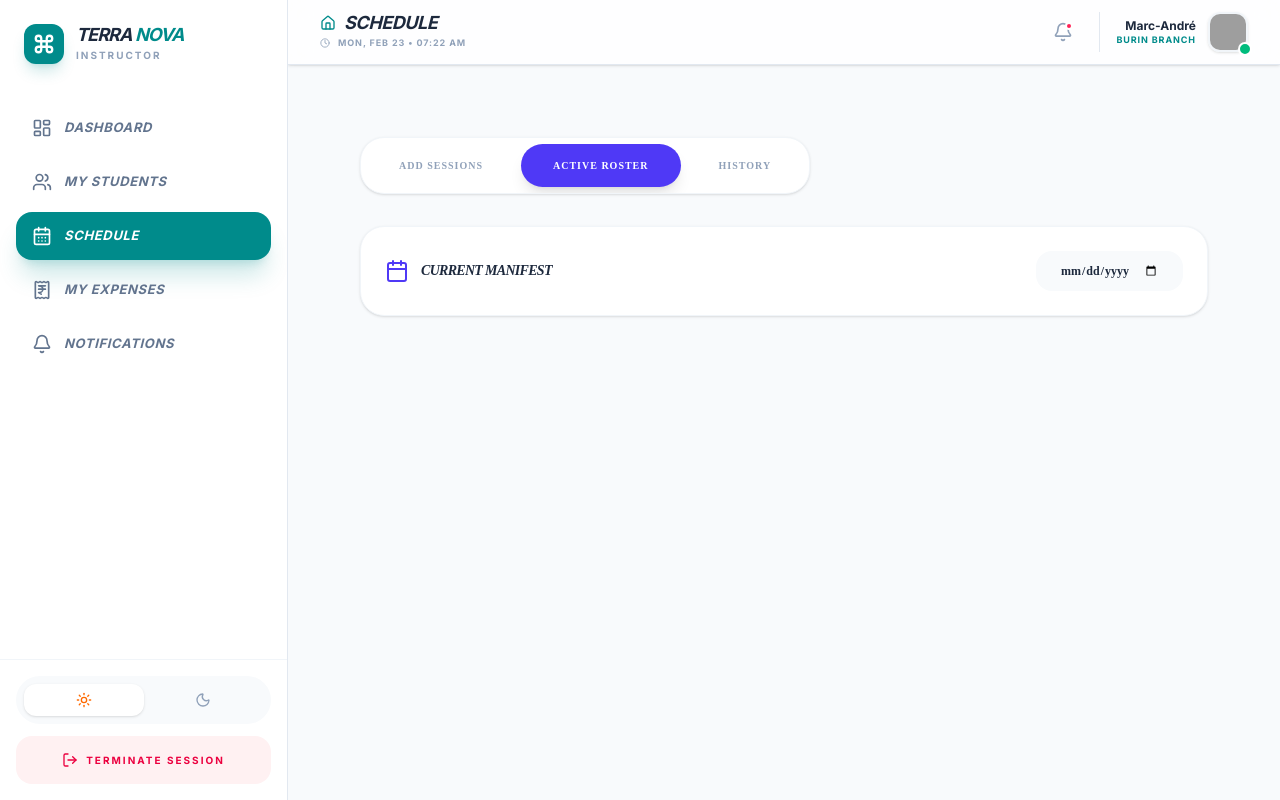
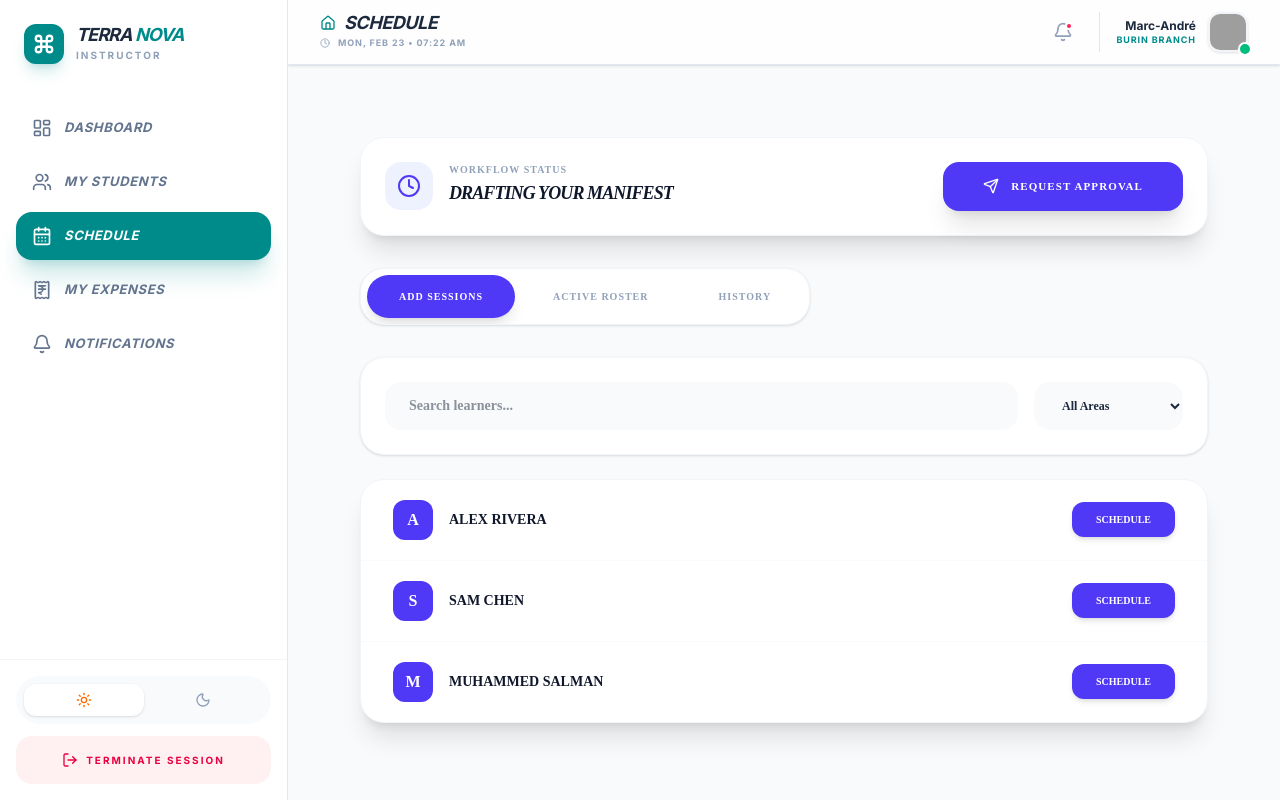
Before and after one commit to Stalfatech/Driving-School, a React (Vite) app in the folder tn-drivers-training/: page /instructor/schedule in a window 1280 px wide. Built offline with nearby package versions, Linux system fonts and the light colour scheme; grey boxes are pictures that could not be loaded.

Commit message:
uupdated with admin approval buttons

```diff
--- a/tn-drivers-training/src/pages/instructor/MySchedule.jsx
+++ b/tn-drivers-training/src/pages/instructor/MySchedule.jsx
@@ -1,21 +1,24 @@
-import React, { useState } from 'react';
+import React, { useState, useEffect, useMemo } from 'react';
 import {
   CheckCircle, Clock, MapPin, Eye,
   Search, CalendarDays, Edit3, X,
   RotateCcw, History, Calendar as CalendarIcon,
-  ChevronLeft, ChevronRight, UserPlus
+  ChevronLeft, ChevronRight, Send, ShieldCheck, Timer, Lock
 } from "lucide-react";
 import InstructorStudentDetail from "../../components/instructor/InstructorStudentDetail";
 
 const InstructorSchedule = () => {
-  // --- STATES ---
-  const [activeTab, setActiveTab] = useState("active");
+  // --- 1. STATES ---
+  const [activeTab, setActiveTab] = useState("book");
   const [query, setQuery] = useState("");
   const [filterArea, setFilterArea] = useState("All Areas");
   const [scheduleDateFilter, setScheduleDateFilter] = useState("");
   const [historyDateFilter, setHistoryDateFilter] = useState("");
 
-  // MODAL STATES
+  // ROSTER STATUS: Draft -> Pending -> Approved
+  const [rosterStatus, setRosterStatus] = useState("Draft");
+
+  // MODAL & UI STATES
   const [editingSession, setEditingSession] = useState(null);
   const [selectedForSchedule, setSelectedForSchedule] = useState(null);
   const [viewingStudent, setViewingStudent] = useState(null);
@@ -32,52 +35,61 @@ const InstructorSchedule = () => {
   const burinAreas = ["All Areas", "Burin Bay Arm", "Burin Heritage", "Salt Pond", "Epworth"];
 
   const [studentPool] = useState([
-    { id: 'STU-101', name: "Alex Rivera", area: "Burin Heritage", pickup: "Heritage Museum", email: "alex@drive.com", progress: 65, licenseClass: "Class 5 GDL", balanceCAD: 150, evaluations: [] },
-    { id: 'STU-102', name: "Sam Chen", area: "Salt Pond", pickup: "Main Gate", email: "sam@drive.com", progress: 30, licenseClass: "Class 7", balanceCAD: 200, evaluations: [] },
-    { id: 'STU-104', name: "Muhammed Salman", area: "Salt Pond", pickup: "Residence Lot 4", email: "salman@tech.com", progress: 40, licenseClass: "Class 5", balanceCAD: 0, evaluations: [] },
+    { id: 'STU-101', name: "Alex Rivera", area: "Burin Heritage", pickup: "Heritage Museum", email: "alex@drive.com", progress: 65, licenseClass: "Class 5 GDL" },
+    { id: 'STU-102', name: "Sam Chen", area: "Salt Pond", pickup: "Main Gate", email: "sam@drive.com", progress: 30, licenseClass: "Class 7" },
+    { id: 'STU-104', name: "Muhammed Salman", area: "Salt Pond", pickup: "Residence Lot 4", email: "salman@tech.com", progress: 40, licenseClass: "Class 5" },
   ]);
 
   const [scheduledStudents, setScheduledStudents] = useState([]);
   const [formData, setFormData] = useState({ date: adminAssignment.startDate, startTime: "09:00", endTime: "10:00" });
 
-  // --- LOGIC: FILTERS ---
-  const availableStudents = studentPool.filter(s => {
+  // --- 2. DUMMY AUTO-APPROVAL LOGIC ---
+  useEffect(() => {
+    if (rosterStatus === "Pending") {
+      const timer = setTimeout(() => {
+        setRosterStatus("Approved");
+        setActiveTab("active");
+      }, 5000);
+      return () => clearTimeout(timer);
+    }
+  }, [rosterStatus]);
+
+  // --- 3. LOGIC: FILTERS & SCOPE FIX ---
+  const availableStudents = useMemo(() => {
+    return studentPool.filter(s => {
       const matchesSearch = s.name.toLowerCase().includes(query.toLowerCase());
       const matchesArea = filterArea === "All Areas" || s.area === filterArea;
       const isAlreadyScheduled = scheduledStudents.find(ss => ss.id === s.id && ss.status === 'Active');
       return matchesSearch && matchesArea && !isAlreadyScheduled;
     });
+  }, [query, filterArea, scheduledStudents, studentPool]);
+
+  // FIX: Define currentStudents here so it's globally available to the render
+  const currentStudents = useMemo(() => {
+    return availableStudents.slice((currentPage - 1) * itemsPerPage, currentPage * itemsPerPage);
+  }, [availableStudents, currentPage]);
 
   const activeList = scheduledStudents.filter(s => s.status === 'Active' && (scheduleDateFilter === "" || s.date === scheduleDateFilter));
   const historyList = scheduledStudents.filter(s => s.status === 'Completed' && (historyDateFilter === "" || s.date === historyDateFilter));
 
-  const currentStudents = availableStudents.slice((currentPage - 1) * itemsPerPage, currentPage * itemsPerPage);
-  const totalPages = Math.ceil(availableStudents.length / itemsPerPage);
-
-  // --- HANDLERS ---
-
-  // 1. Open Edit Modal with Data
-  const startEdit = (session) => {
-    setEditingSession(session);
-    // Split "09:00 - 10:00" into two separate values for the time inputs
-    const times = session.timeSlot.split(" - ");
-    setFormData({
-      date: session.date,
-      startTime: times[0],
-      endTime: times[1]
-    });
+  // --- 4. HANDLERS ---
+  const handleRequestApproval = () => {
+    if (scheduledStudents.length === 0) return alert("Please assign students first.");
+    setRosterStatus("Pending");
   };
 
-  // 2. Save the Edited Data
+  const startEdit = (session) => {
+    if (rosterStatus === "Pending") return;
+    setEditingSession(session);
+    const times = session.timeSlot.split(" - ");
+    setFormData({ date: session.date, startTime: times[0], endTime: times[1] });
+  };
+
   const handleUpdate = () => {
     setScheduledStudents(prev => prev.map(s =>
-      s.id === editingSession.id
-      ? { ...s, date: formData.date, timeSlot: `${formData.startTime} - ${formData.endTime}` }
-      : s
+      s.id === editingSession.id ? { ...s, date: formData.date, timeSlot: `${formData.startTime} - ${formData.endTime}` } : s
     ));
     setEditingSession(null);
-    // Reset form to defaults
-    setFormData({ date: adminAssignment.startDate, startTime: "09:00", endTime: "10:00" });
   };
 
   const confirmSchedule = (student) => {
@@ -87,17 +99,47 @@ const InstructorSchedule = () => {
   };
 
   const toggleStatus = (id) => {
+    if (rosterStatus !== "Approved") return;
     setScheduledStudents(prev => prev.map(item => item.id === id ? { ...item, status: item.status === 'Completed' ? 'Active' : 'Completed' } : item));
   };
 
   return (
-    <div className="flex-1 bg-slate-50 dark:bg-gray-950 min-h-screen font-['Lexend'] transition-colors duration-300 pb-20">
-      <main className="p-4 md:p-10 max-w-7xl mx-auto space-y-6 md:space-y-8">
+    <div className="flex-1 bg-slate-50 dark:bg-gray-950 min-h-screen font-['Lexend'] transition-colors duration-300 pb-20 text-slate-900 dark:text-white">
+      <main className="p-4 md:p-10 max-w-7xl mx-auto space-y-8">
+
+        {/* APPROVAL STATUS BAR */}
+        <div className="flex flex-col md:flex-row justify-between items-center bg-white dark:bg-slate-900 p-6 rounded-3xl border border-slate-100 dark:border-slate-800 shadow-xl gap-4">
+          <div className="flex items-center gap-4">
+            <div className={`p-3 rounded-2xl transition-all duration-500 ${rosterStatus === "Approved" ? "bg-emerald-500 text-white shadow-lg shadow-emerald-200" : "bg-indigo-50 text-indigo-600 dark:bg-slate-800"}`}>
+              {rosterStatus === "Draft" && <Clock size={24} />}
+              {rosterStatus === "Pending" && <Timer size={24} className="animate-spin" />}
+              {rosterStatus === "Approved" && <ShieldCheck size={24} />}
+            </div>
+            <div>
+              <p className="text-[10px] font-black uppercase text-slate-400 tracking-widest leading-none mb-1">Workflow Status</p>
+              <h4 className="text-lg font-black uppercase italic tracking-tighter">
+                {rosterStatus === "Draft" && "Drafting Your Manifest"}
+                {rosterStatus === "Pending" && "Awaiting Admin Approval..."}
+                {rosterStatus === "Approved" && "Admin Approved"}
+              </h4>
+            </div>
+          </div>
+
+          {rosterStatus === "Draft" && (
+            <button onClick={handleRequestApproval} className="w-full md:w-auto px-10 py-4 bg-indigo-600 text-white rounded-2xl font-black text-[11px] uppercase tracking-widest flex items-center justify-center gap-3 hover:bg-indigo-700 transition-all shadow-xl active:scale-95">
+              <Send size={16}/> Request Approval
+            </button>
+          )}
+        </div>
 
         {/* TAB NAVIGATION */}
         <div className="flex bg-white dark:bg-slate-900 p-1.5 rounded-2xl md:rounded-3xl shadow-sm border border-slate-100 dark:border-slate-800 w-full md:w-fit gap-1.5 overflow-hidden">
           {["book", "active", "history"].map((tab) => (
-            <button key={tab} onClick={() => setActiveTab(tab)} className={`flex-1 md:flex-none px-3 md:px-8 py-2.5 md:py-3.5 rounded-xl md:rounded-full text-[9px] md:text-[10px] font-black uppercase tracking-widest transition-all duration-300 ${activeTab === tab ? "bg-indigo-600 text-white shadow-lg" : "text-slate-400 hover:text-indigo-600 dark:hover:bg-slate-800"}`}>
+            <button
+              key={tab}
+              onClick={() => setActiveTab(tab)}
+              className={`flex-1 md:flex-none px-8 py-3.5 rounded-xl md:rounded-full text-[10px] font-black uppercase tracking-widest transition-all duration-300 ${activeTab === tab ? "bg-indigo-600 text-white shadow-lg" : "text-slate-400 hover:text-indigo-600 dark:hover:bg-slate-800"}`}
+            >
               {tab === "book" ? "Add Sessions" : tab === "active" ? "Active Roster" : "History"}
             </button>
           ))}
@@ -112,17 +154,21 @@ const InstructorSchedule = () => {
                 {burinAreas.map(area => <option key={area} value={area}>{area}</option>)}
               </select>
             </div>
-            <div className="bg-white dark:bg-slate-900 rounded-3xl border border-slate-100 dark:border-slate-800 shadow-xl overflow-hidden">
-              <table className="w-full text-left">
+            <div className="bg-white dark:bg-slate-900 rounded-3xl border border-slate-100 dark:border-slate-800 shadow-xl overflow-hidden overflow-x-auto">
+              <table className="w-full text-left min-w-100">
                 <tbody className="divide-y divide-slate-50 dark:divide-gray-800">
                   {currentStudents.map(s => (
                     <tr key={s.id} className="hover:bg-indigo-50/30 dark:hover:bg-indigo-900/10 transition-all">
-                      <td className="px-8 py-5 flex items-center gap-4 text-slate-800 dark:text-slate-100">
+                      <td className="px-8 py-5 flex items-center gap-4">
                         <div className="size-10 rounded-xl bg-indigo-600 text-white flex items-center justify-center font-bold">{s.name.charAt(0)}</div>
-                        <span className="text-sm font-bold">{s.name}</span>
+                        <span className="text-sm font-bold uppercase">{s.name}</span>
                       </td>
                       <td className="px-8 py-5 text-right">
-                        <button onClick={() => { setSelectedForSchedule(s); setFormData({ ...formData, date: adminAssignment.startDate }); }} className="px-6 py-2.5 bg-indigo-600 text-white rounded-xl font-black text-[10px] uppercase hover:bg-indigo-700 transition-all shadow-md">Schedule</button>
+                        {rosterStatus === "Draft" ? (
+                           <button onClick={() => { setSelectedForSchedule(s); setFormData({ ...formData, date: adminAssignment.startDate }); }} className="px-6 py-2.5 bg-indigo-600 text-white rounded-xl font-black text-[10px] uppercase hover:bg-indigo-700 transition-all shadow-md active:scale-95">Schedule</button>
+                        ) : (
+                           <div className="inline-flex items-center gap-2 text-slate-300 dark:text-slate-700 font-black text-[9px] uppercase"><Lock size={12}/> Locked</div>
+                        )}
                       </td>
                     </tr>
                   ))}
@@ -136,7 +182,7 @@ const InstructorSchedule = () => {
         {activeTab === "active" && (
           <div className="space-y-6 animate-in slide-in-from-right-4 duration-500">
             <div className="flex flex-col md:flex-row items-center justify-between gap-4 bg-white dark:bg-slate-900 p-6 rounded-3xl border border-slate-100 dark:border-slate-800 shadow-sm">
-               <div className="flex items-center gap-3 text-slate-800 dark:text-white">
+               <div className="flex items-center gap-3">
                   <CalendarIcon className="text-indigo-600" size={24}/>
                   <h3 className="text-sm font-black uppercase italic tracking-tighter">Current Manifest</h3>
                </div>
@@ -145,25 +191,51 @@ const InstructorSchedule = () => {
 
             <div className="grid grid-cols-1 gap-4">
               {activeList.map(s => (
-                <div key={s.id} className="bg-white dark:bg-slate-900 p-6 rounded-3xl border border-slate-100 dark:border-slate-800 shadow-lg flex flex-col md:flex-row md:items-center justify-between gap-6 group">
+                <div key={s.id} className={`bg-white dark:bg-slate-900 p-5 sm:p-6 rounded-3xl border shadow-lg flex flex-col md:flex-row md:items-center justify-between gap-6 group relative transition-all duration-500 ${rosterStatus === 'Approved' ? 'border-emerald-200 dark:border-emerald-900/30' : 'border-slate-100 dark:border-slate-800'}`}>
+
+                  {rosterStatus === "Pending" && (
+                    <div className="absolute inset-0 bg-slate-50/50 dark:bg-slate-950/40 backdrop-blur-[1px] z-10 flex items-center justify-center">
+                       <div className="flex items-center gap-2 px-4 py-2 bg-white dark:bg-slate-900 rounded-full shadow-sm border border-slate-200 dark:border-slate-800">
+                          <Timer size={14} className="text-amber-500 animate-spin" />
+                          <span className="text-[9px] font-black uppercase text-slate-400">Locking for approval...</span>
+                       </div>
+                    </div>
+                  )}
+
                   <div className="flex items-center gap-5">
-                    <div className="size-14 rounded-2xl bg-indigo-50 dark:bg-slate-800 flex items-center justify-center text-indigo-600 group-hover:bg-indigo-600 group-hover:text-white transition-all duration-300">
+                    <div className={`size-14 rounded-2xl flex items-center justify-center transition-colors duration-500 ${rosterStatus === 'Approved' ? 'bg-emerald-50 text-emerald-600' : 'bg-indigo-50 text-indigo-600'} dark:bg-slate-800`}>
                       <Clock size={24}/>
                     </div>
                     <div>
-                      <p className="font-black uppercase italic tracking-tighter text-slate-800 dark:text-white text-xl leading-none mb-1">{s.name}</p>
+                      <div className="flex items-center gap-2 mb-1">
+                         <p className="font-black uppercase italic tracking-tighter text-slate-800 dark:text-white text-lg sm:text-xl leading-none">{s.name}</p>
+                         {rosterStatus === "Approved" && <ShieldCheck size={16} className="text-emerald-500 animate-in zoom-in" />}
+                      </div>
                       <p className="text-[10px] font-bold text-teal-600 uppercase flex items-center gap-1"><MapPin size={12}/> {s.pickup}</p>
                     </div>
                   </div>
-                  <div className="flex items-center justify-between md:justify-end gap-6 w-full md:w-auto">
+
+                  <div className="flex flex-row sm:flex-row items-center justify-between md:justify-end gap-6 w-full md:w-auto pt-4 md:pt-0 border-t md:border-none border-slate-100 dark:border-slate-800">
                     <div className="text-left md:text-right">
                       <p className="text-sm font-black text-slate-700 dark:text-slate-200 leading-none mb-1">{s.timeSlot}</p>
                       <p className="text-[9px] font-bold text-slate-400 uppercase tracking-widest">{s.date}</p>
                     </div>
                     <div className="flex items-center gap-2">
-                      <button onClick={() => setViewingStudent(s)} className="p-3 bg-slate-50 dark:bg-slate-800 text-slate-400 hover:text-indigo-600 rounded-xl transition-all hover:scale-110"><Eye size={18}/></button>
-                      <button onClick={() => startEdit(s)} className="p-3 bg-indigo-50 dark:bg-indigo-900/30 text-indigo-600 rounded-xl transition-all hover:scale-110"><Edit3 size={18}/></button>
-                      <button onClick={() => toggleStatus(s.id)} className="p-3 bg-slate-100 dark:bg-slate-800 text-slate-400 hover:text-teal-500 rounded-xl transition-all hover:scale-110"><CheckCircle size={18}/></button>
+                      <button onClick={() => setViewingStudent(s)} className="p-3 bg-slate-50 dark:bg-slate-800 text-slate-400 hover:text-indigo-600 rounded-xl transition-all active:scale-90 shadow-sm"><Eye size={18}/></button>
+                      <button
+                        onClick={() => startEdit(s)}
+                        disabled={rosterStatus === "Pending"}
+                        className="p-3 bg-indigo-50 dark:bg-indigo-900/30 text-indigo-600 rounded-xl transition-all hover:scale-110 disabled:opacity-20 shadow-sm active:scale-90"
+                      >
+                        <Edit3 size={18}/>
+                      </button>
+                      <button
+                        onClick={() => toggleStatus(s.id)}
+                        disabled={rosterStatus !== "Approved"}
+                        className={`p-3 rounded-xl transition-all shadow-md ${rosterStatus === 'Approved' ? 'bg-emerald-500 text-white hover:scale-110 active:scale-95' : 'bg-slate-100 text-slate-300 dark:bg-slate-800 cursor-not-allowed opacity-50'}`}
+                      >
+                        <CheckCircle size={18}/>
+                      </button>
                     </div>
                   </div>
                 </div>
@@ -175,53 +247,52 @@ const InstructorSchedule = () => {
         {/* --- HISTORY TAB --- */}
         {activeTab === "history" && (
           <div className="space-y-6 animate-in slide-in-from-bottom-4 duration-300 text-slate-800 dark:text-white">
-            <div className="flex flex-col md:flex-row items-center justify-between gap-4 bg-white dark:bg-slate-900 p-6 rounded-3xl border border-slate-100 dark:border-slate-800 shadow-sm">
-               <div className="flex items-center gap-3 text-teal-600"><History size={24}/><h3 className="text-sm font-black uppercase italic tracking-tighter">Completed</h3></div>
-               <input type="date" value={historyDateFilter} onChange={(e) => setHistoryDateFilter(e.target.value)} className="w-full md:w-auto px-6 py-3 rounded-2xl bg-slate-50 dark:bg-slate-800 font-bold text-xs dark:text-white outline-none" />
-            </div>
+            <div className="grid grid-cols-1 gap-3">
               {historyList.map(s => (
                 <div key={s.id} className="p-6 bg-white dark:bg-slate-900 rounded-2xl border border-slate-100 dark:border-slate-800 flex items-center justify-between opacity-60">
                   <div>
                     <p className="font-black uppercase text-sm leading-none mb-1">{s.name}</p>
                     <p className="text-[10px] font-bold text-slate-400 uppercase">{s.date} • {s.timeSlot}</p>
                   </div>
-                <button onClick={() => toggleStatus(s.id)} className="px-4 py-2 bg-indigo-600 text-white rounded-xl text-[9px] font-black uppercase hover:bg-indigo-700 transition-all active:scale-95 flex items-center gap-2">
+                  <button onClick={() => toggleStatus(s.id)} className="px-4 py-2 bg-indigo-600 text-white rounded-xl text-[9px] font-black uppercase hover:bg-indigo-700 transition-all flex items-center gap-2 active:scale-95">
                     <RotateCcw size={14}/> Restore
                   </button>
                 </div>
               ))}
+              {historyList.length === 0 && <p className="text-center py-10 text-slate-400 italic">No completed sessions recorded.</p>}
+            </div>
           </div>
         )}
       </main>
 
-      {/* --- REUSABLE MODAL (SCHEDULE & EDIT) --- */}
+      {/* MODAL (SCHEDULE & EDIT) */}
       {(selectedForSchedule || editingSession) && (
-        <div className="fixed inset-0 z-50 bg-slate-900/60 backdrop-blur-sm flex items-center justify-center p-4">
-          <div className="bg-white dark:bg-slate-900 p-8 md:p-12 rounded-[32px] shadow-2xl w-full max-w-lg border border-slate-100 dark:border-slate-800 animate-in zoom-in-95 duration-300">
-            <div className="flex justify-between items-start mb-8 text-slate-800 dark:text-white">
-               <h3 className="text-2xl font-black uppercase italic tracking-tighter">{editingSession ? "Reschedule" : "Assign Session"}</h3>
+        <div className="fixed inset-0 z-50 bg-slate-950/70 backdrop-blur-sm flex items-center justify-center p-4">
+          <div className="bg-white dark:bg-slate-900 p-8 md:p-12 rounded-4xl shadow-2xl w-full max-w-lg border border-slate-100 dark:border-slate-800 animate-in zoom-in-95 duration-300 text-slate-800 dark:text-white">
+            <div className="flex justify-between items-start mb-8">
+               <h3 className="text-2xl font-black uppercase italic tracking-tighter">{editingSession ? "Modify Timing" : "Assign Session"}</h3>
                <button onClick={() => { setSelectedForSchedule(null); setEditingSession(null); }} className="text-slate-400 hover:text-rose-500 transition-colors p-2 hover:bg-slate-50 dark:hover:bg-slate-800 rounded-full"><X size={24}/></button>
             </div>
             <div className="space-y-6">
               <div className="space-y-2">
                 <label className="text-[10px] font-black uppercase text-slate-400 ml-1">Session Date</label>
-                <input type="date" min={adminAssignment.startDate} max={adminAssignment.endDate} value={formData.date} onChange={(e) => setFormData({...formData, date: e.target.value})} className="w-full p-4 rounded-2xl bg-slate-50 dark:bg-slate-800 font-bold text-sm text-slate-800 dark:text-white border border-slate-100 dark:border-slate-700 focus:border-indigo-500 transition-all outline-none" />
+                <input type="date" value={formData.date} onChange={(e) => setFormData({...formData, date: e.target.value})} className="w-full p-4 rounded-2xl bg-slate-50 dark:bg-slate-800 font-bold text-sm text-slate-800 dark:text-white border border-slate-100 dark:border-slate-700 focus:border-indigo-500 outline-none transition-all" />
               </div>
               <div className="grid grid-cols-2 gap-4">
                 <div className="space-y-2">
-                  <label className="text-[10px] font-black uppercase text-slate-400 ml-1">From</label>
-                  <input type="time" value={formData.startTime} onChange={(e) => setFormData({...formData, startTime: e.target.value})} className="w-full p-4 rounded-2xl bg-slate-50 dark:bg-slate-800 font-bold text-sm text-slate-800 dark:text-white outline-none border border-slate-100 dark:border-slate-700" />
+                  <label className="text-[10px] font-black uppercase text-slate-400 ml-1">Start Time</label>
+                  <input type="time" value={formData.startTime} onChange={(e) => setFormData({...formData, startTime: e.target.value})} className="w-full p-4 rounded-2xl bg-slate-50 dark:bg-slate-800 font-bold text-sm text-slate-800 dark:text-white outline-none border border-slate-100 dark:border-slate-700 focus:border-indigo-500" />
                 </div>
                 <div className="space-y-2">
-                  <label className="text-[10px] font-black uppercase text-slate-400 ml-1">To</label>
-                  <input type="time" value={formData.endTime} onChange={(e) => setFormData({...formData, endTime: e.target.value})} className="w-full p-4 rounded-2xl bg-slate-50 dark:bg-slate-800 font-bold text-sm text-slate-800 dark:text-white outline-none border border-slate-100 dark:border-slate-700" />
+                  <label className="text-[10px] font-black uppercase text-slate-400 ml-1">End Time</label>
+                  <input type="time" value={formData.endTime} onChange={(e) => setFormData({...formData, endTime: e.target.value})} className="w-full p-4 rounded-2xl bg-slate-50 dark:bg-slate-800 font-bold text-sm text-slate-800 dark:text-white outline-none border border-slate-100 dark:border-slate-700 focus:border-indigo-500" />
                 </div>
               </div>
               <button
                 onClick={editingSession ? handleUpdate : () => confirmSchedule(selectedForSchedule)}
-                className="w-full py-5 bg-indigo-600 text-white rounded-3xl font-black text-[11px] uppercase tracking-widest hover:bg-indigo-700 shadow-xl transition-all active:scale-95"
+                className="w-full py-5 bg-indigo-600 text-white rounded-3xl font-black text-[11px] uppercase tracking-widest shadow-xl active:scale-95 hover:bg-indigo-700"
               >
-                {editingSession ? "Confirm Update" : "Confirm Booking"}
+                {editingSession ? "Save Changes" : "Confirm Booking"}
               </button>
             </div>
           </div>
```
Also changed, not shown: tn-drivers-training/src/pages/Schedule.jsx (+21 -1 lines). Lines whose indentation alone changed are shown as unchanged.
